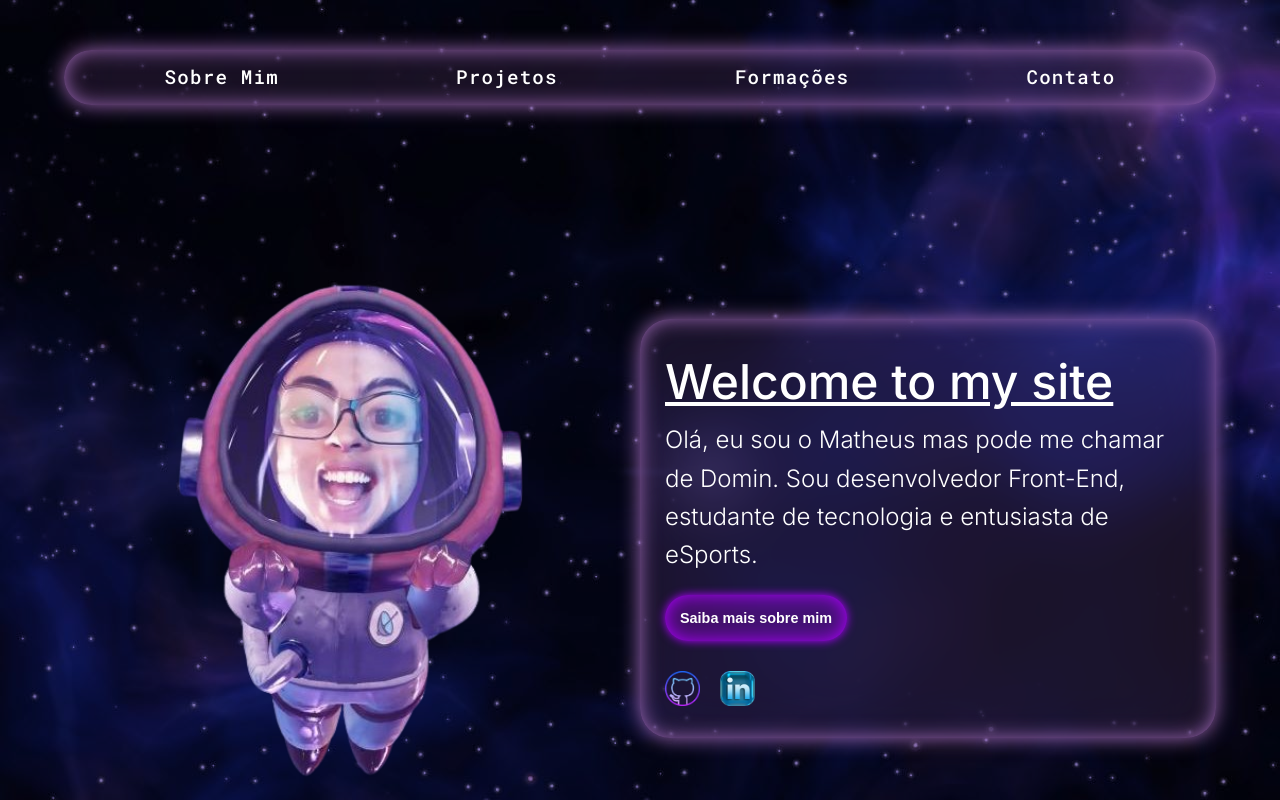
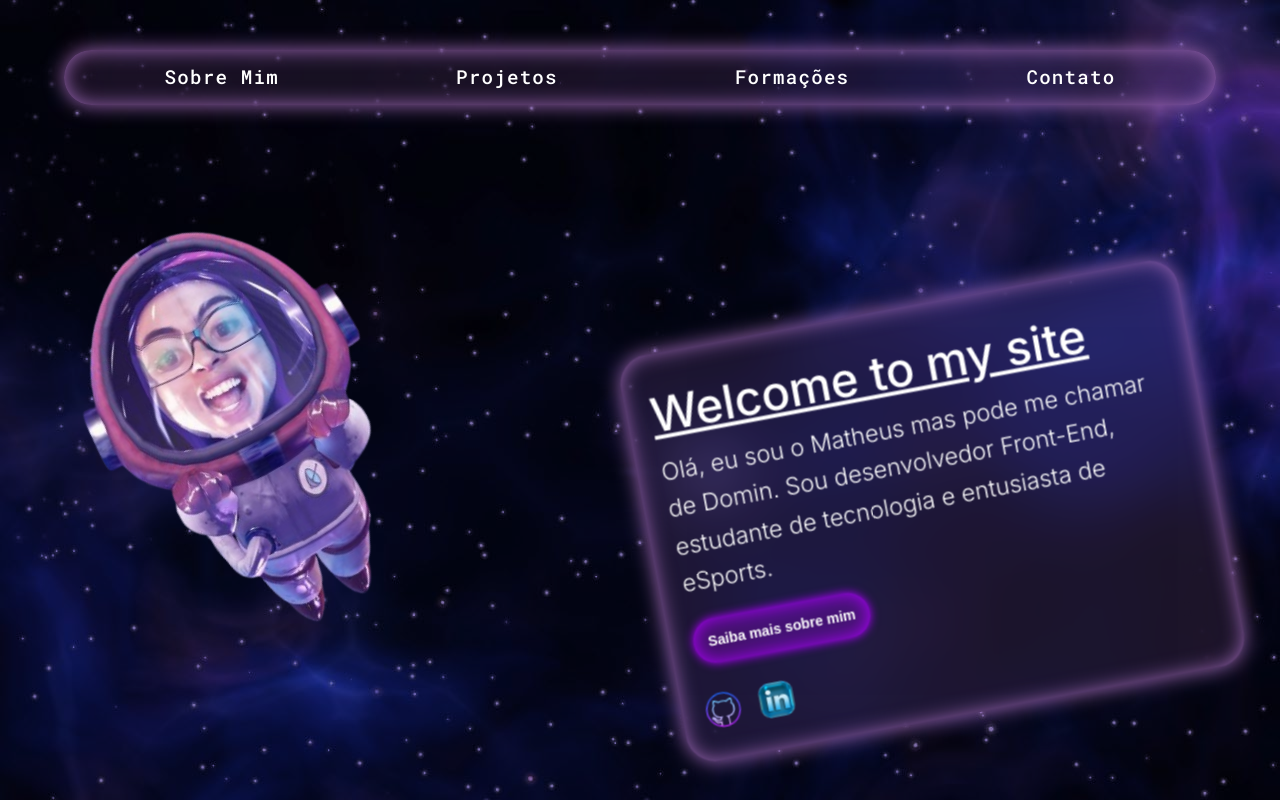
Before and after one commit to DominMFD/domin-portfolio, a Next.js app: page / in a window 1280 px wide. Built offline with nearby package versions, Linux system fonts and the light colour scheme.

Commit message:
chore: animation main page

```diff
--- a/src/components/Main/styles.module.scss
+++ b/src/components/Main/styles.module.scss
@@ -7,13 +7,33 @@
     .image__container {
         display: flex;
         width: 100%;
-        object-fit: scale-down;
         align-items: center;
         justify-content: center;
+        transform: translate(-10%, -10%) scale(1) rotate(-10deg);
+        animation: navegate 5s 6s infinite ease-in-out alternate;
 
         .image {
-            width: 380px;
+            width: auto;
+            animation: growRotate 6s ease-in-out;
         }
     }
 
 }
+
+@keyframes growRotate {
+    from {
+      transform: translate(-50%, -50%) scale(0) rotate(-720deg);
+    }
+    to {
+      transform: translate(-10%, -10%) scale(.9) rotate(-10deg);
+    }
+}
+
+@keyframes navegate {
+    from {
+        transform: translate(-10%, -10%) scale(1) rotate(-10deg);
+    }
+    to {
+        transform: translate(10%, -10%) scale(.9) rotate(10deg);
+    }
+}
--- a/src/components/MainCard/styles.module.scss
+++ b/src/components/MainCard/styles.module.scss
@@ -4,6 +4,8 @@
     display: flex;
     align-items: center;
     justify-items: center;
+
+    animation: growRotate 6s ease-in-out;
 
     .description__container {
         width: 100%;
@@ -77,3 +79,12 @@
         box-shadow: inset 0 0 30px 0 #ae00ff, 0 0 10px 0 #ae00ff;
     }
 }
+
+@keyframes growRotate {
+    from {
+      transform: translate(50%, -50%) scale(0) rotate(-720deg);
+    }
+    to {
+      transform: translate(0, 0) scale(1) rotate(0);
+    }
+}
```
